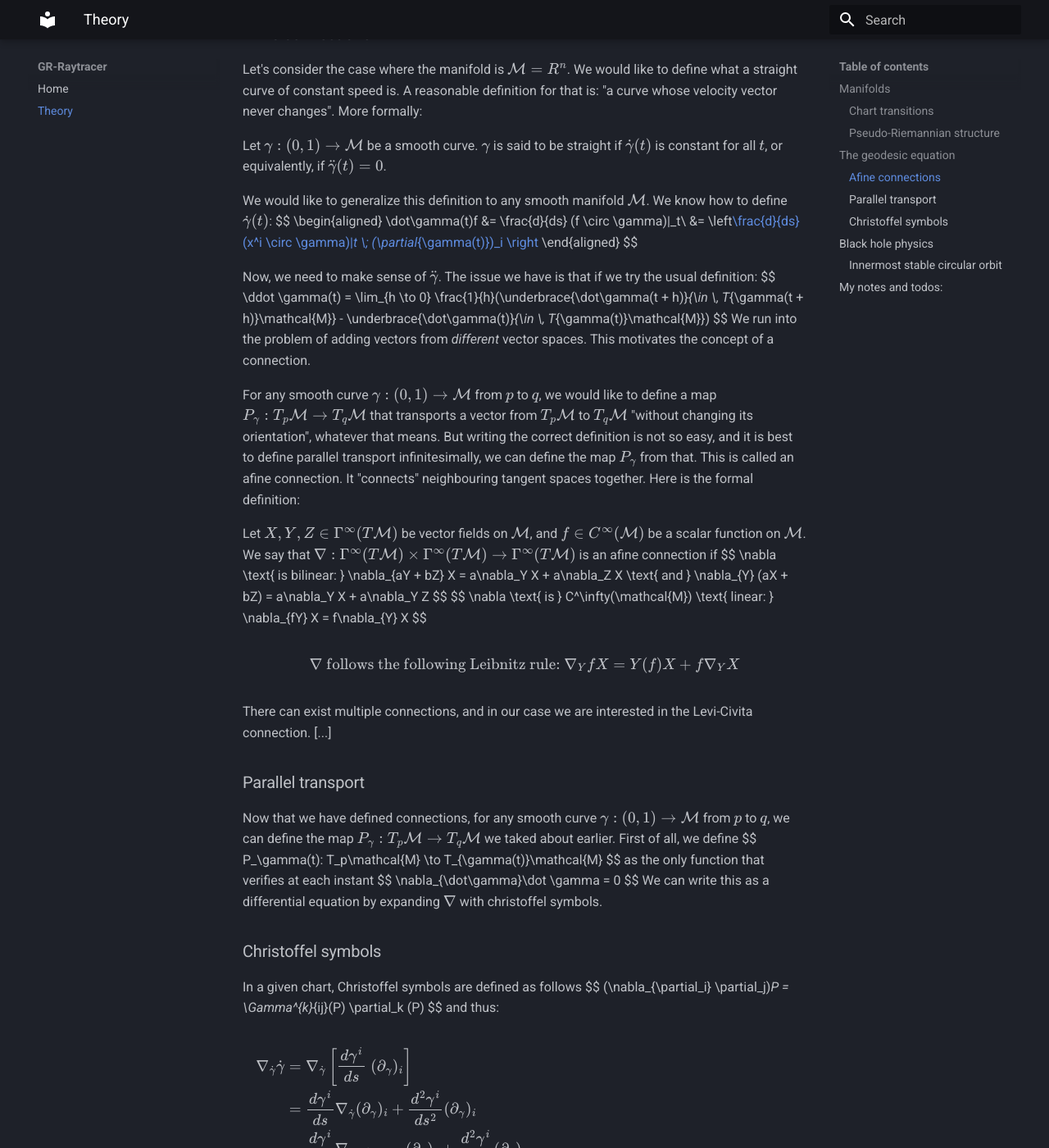
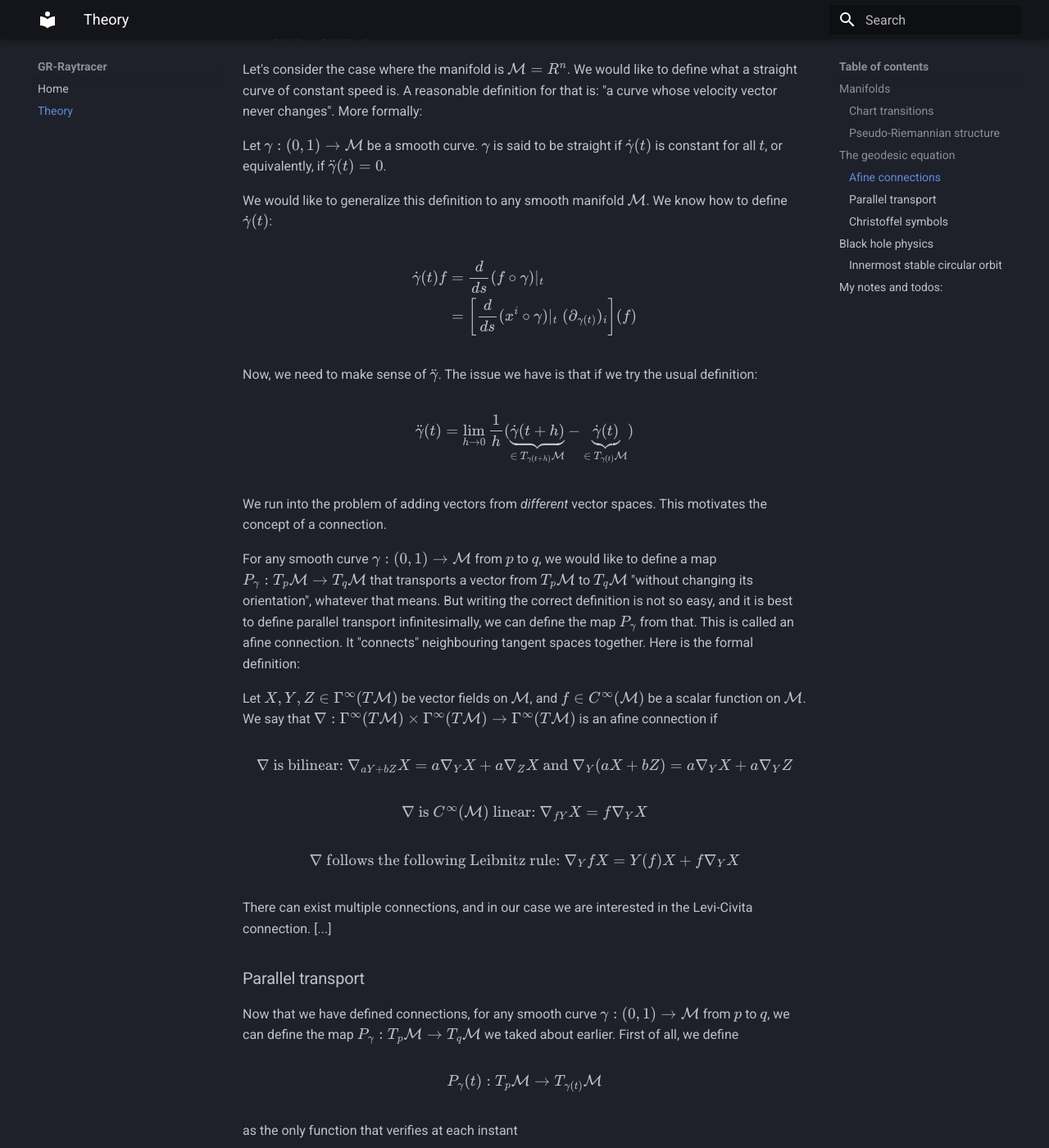
Before and after one commit to Nonlinear2/gr-raytracer, an MkDocs documentation site: the page built from docs/theory.md, in a window 1280 px wide and 1400 px high, scrolled down 2660 px. Shown: the whole window at 82% size. Built offline with MkDocs 1.6.1 and Material for MkDocs 9.7.7, drawn with Linux system fonts in a browser that asks for light colours; some of the changed text lies outside the part shown.

Commit message:
update theory

```diff
--- a/docs/theory.md
+++ b/docs/theory.md
@@ -129,6 +129,7 @@ Let's consider the case where the manifold is $\mathcal{M} = R^n$. We would like
 Let $\gamma: (0, 1) \to \mathcal{M}$ be a smooth curve. $\gamma$ is said to be straight if $\dot{\gamma}(t)$ is constant for all $t$, or equivalently, if $\ddot\gamma(t) = 0$.
 
 We would like to generalize this definition to any smooth manifold $\mathcal{M}$. We know how to define $\dot\gamma(t)$:
+
 $$
 \begin{aligned}
 \dot\gamma(t)f
@@ -138,9 +139,11 @@ $$
 $$
 
 Now, we need to make sense of $\ddot \gamma$. The issue we have is that if we try the usual definition:
+
 $$
 \ddot \gamma(t) = \lim_{h \to 0} \frac{1}{h}(\underbrace{\dot\gamma(t + h)}_{\in \, T_{\gamma(t + h)}\mathcal{M}} - \underbrace{\dot\gamma(t)}_{\in \, T_{\gamma(t)}\mathcal{M}})
 $$
+
 We run into the problem of adding vectors from _different_ vector spaces.
 This motivates the concept of a connection.
 
@@ -148,9 +151,11 @@ For any smooth curve $\gamma: (0, 1) \to \mathcal{M}$ from $p$ to $q$, we would
 But writing the correct definition is not so easy, and it is best to define parallel transport infinitesimally, we can define the map $P_\gamma$ from that. This is called an afine connection. It "connects" neighbouring tangent spaces together. Here is the formal definition:
 
 Let $X, Y, Z \in \Gamma^\infty(T\mathcal{M})$ be vector fields on $\mathcal{M}$, and $f \in C^\infty(\mathcal{M})$ be a scalar function on $\mathcal{M}$. We say that $\nabla: \Gamma^\infty(T\mathcal{M}) \times \Gamma^\infty(T\mathcal{M}) \to \Gamma^\infty(T\mathcal{M})$ is an afine connection if
+
 $$
 \nabla \text{ is bilinear: } \nabla_{aY + bZ} X = a\nabla_Y X + a\nabla_Z X \text{ and } \nabla_{Y} (aX + bZ) = a\nabla_Y X + a\nabla_Y Z
 $$
+
 $$
 \nabla \text{ is } C^\infty(\mathcal{M}) \text{ linear: } \nabla_{fY} X = f\nabla_{Y} X
 $$
@@ -165,20 +170,26 @@ There can exist multiple connections, and in our case we are interested in the L
 ### Parallel transport
 
 Now that we have defined connections, for any smooth curve $\gamma: (0, 1) \to \mathcal{M}$ from $p$ to $q$, we can define the map $P_\gamma: T_p\mathcal{M} \to T_q\mathcal{M}$ we taked about earlier. First of all, we define
+
 $$
 P_\gamma(t): T_p\mathcal{M} \to T_{\gamma(t)}\mathcal{M}
 $$
+
 as the only function that verifies at each instant
+
 $$
 \nabla_{\dot\gamma}\dot \gamma = 0
 $$
+
 We can write this as a differential equation by expanding $\nabla$ with christoffel symbols.
 
 ### Christoffel symbols
 In a given chart, Christoffel symbols are defined as follows
+
 $$
 (\nabla_{\partial_i} \partial_j)_P = \Gamma^{k}_{ij}(P) \partial_k (P)
 $$
+
 and thus:
 
 $$
@@ -192,7 +203,9 @@ $$
 &= \left[\frac{d\gamma^i}{ds}\frac{d\gamma^j}{ds} \Gamma_{ji}^k + \frac{d^2\gamma^k}{ds^2}\right](\partial_{\gamma})_k\\
 \end{aligned}
 $$
+
 Equating with $0$ and using the linear independance of the $(\partial_\gamma)_k$, we find that for all $k$,
+
 $$
 \frac{d^2 \gamma^k}{ds^2} + \Gamma^k_{ji}\,\frac{d\gamma^j}{ds}\,\frac{d\gamma^i}{ds} = 0
 $$
@@ -227,7 +240,7 @@ r_{\mathrm{ms}} = 3 R_s
 $$
 
 ## My notes and todos:
-- To define cartesian, polar coordinates as we do in physics, we define an abstract chart $\phi$, and call that one cartesian. Then we define $\phi_pol$ to verify $\phi \circ \phi_pol^-1 = (r \cos(\theta), r \sin(\theta))$. To define $\phi$ explicitely, we can use the canonical isomorphism $\mathbb{R} \cong T\mathbb{R}$. (but we could use another map, i think).
+- To define cartesian, polar coordinates as we do in physics, we define an abstract chart $\phi$, and call that one cartesian. Then we define $\phi_{pol}$ to verify $\phi \circ \phi_{pol}^-1 = (r \cos(\theta), r \sin(\theta))$. To define $\phi$ explicitely, we can use the canonical isomorphism $\mathbb{R} \cong T\mathbb{R}$. (but we could use another map, i think).
 
 - The notation $df/dx$ ... + worked out example
 
```
